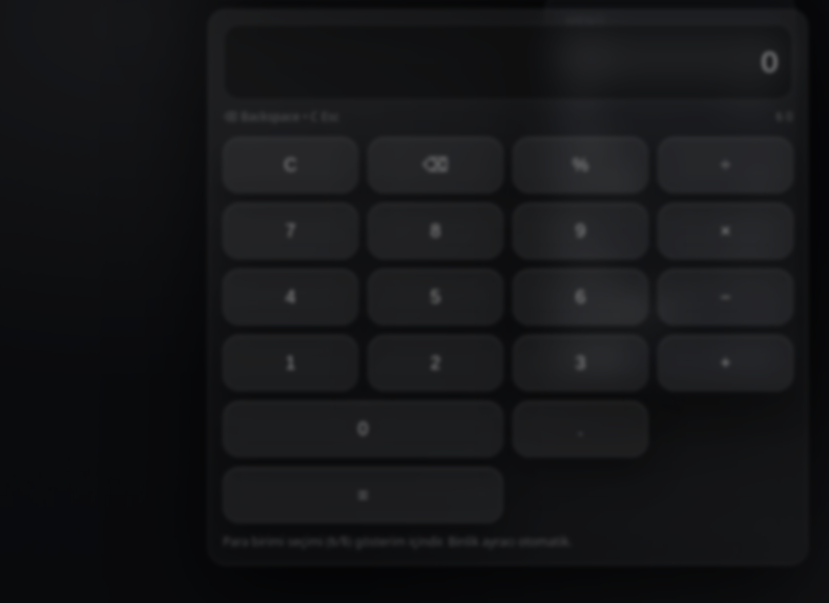
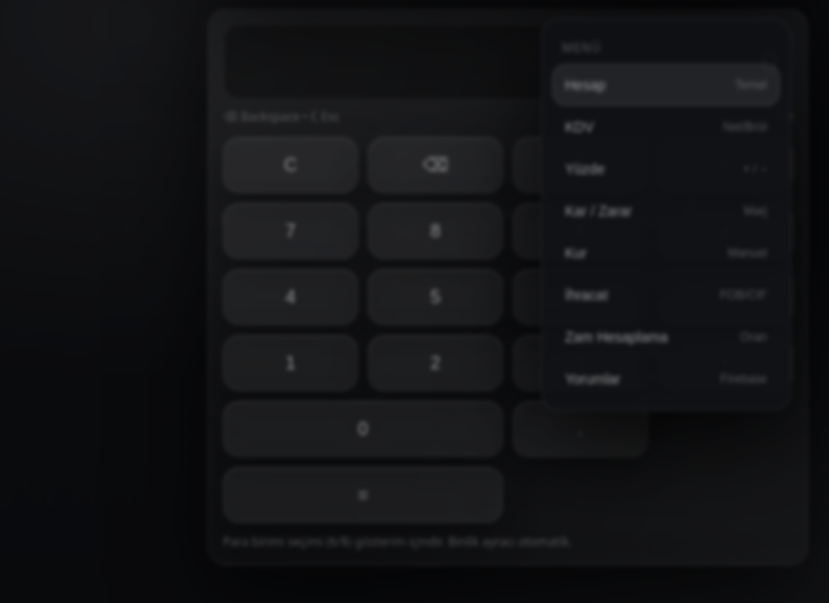
Before and after one commit to alikural0/jml-hesap, a plain HTML site: page index.html in a window 1280 px wide. Both pictures are taken after a click on the button "Menü". Shown: the part 95-698 px from the top of the page, without its empty margins (132-961 px from the left). Drawn offline with Linux system fonts and the light colour scheme; no server answers.

Commit message:
index.html

```diff
--- a/index.html
+++ b/index.html
@@ -57,6 +57,7 @@
       background:linear-gradient(180deg, rgba(255,255,255,.10), rgba(255,255,255,.04));
       border:1px solid var(--stroke2);
       box-shadow:var(--shadow);
+      z-index: 120;
       backdrop-filter: blur(16px);
       -webkit-backdrop-filter: blur(16px);
     }
@@ -124,14 +125,14 @@
       position:fixed; inset:0;
       background:rgba(0,0,0,.35);
       backdrop-filter: blur(2px);
-      z-index:50;
+      z-index:110;
     }
     .menuBackdrop.open{display:block}
 
     .menu{
-      position:absolute;
-      top:64px;
-      right:12px;
+      position:fixed;
+      top:90px;
+      right:16px;
       width:250px;
       padding:10px;
       border-radius:18px;
@@ -141,7 +142,7 @@
       backdrop-filter: blur(16px);
       -webkit-backdrop-filter: blur(16px);
       display:none;
-      z-index:60;
+      z-index:130;
     }
     .menu.open{display:block}
     .menu .mTitle{
```
